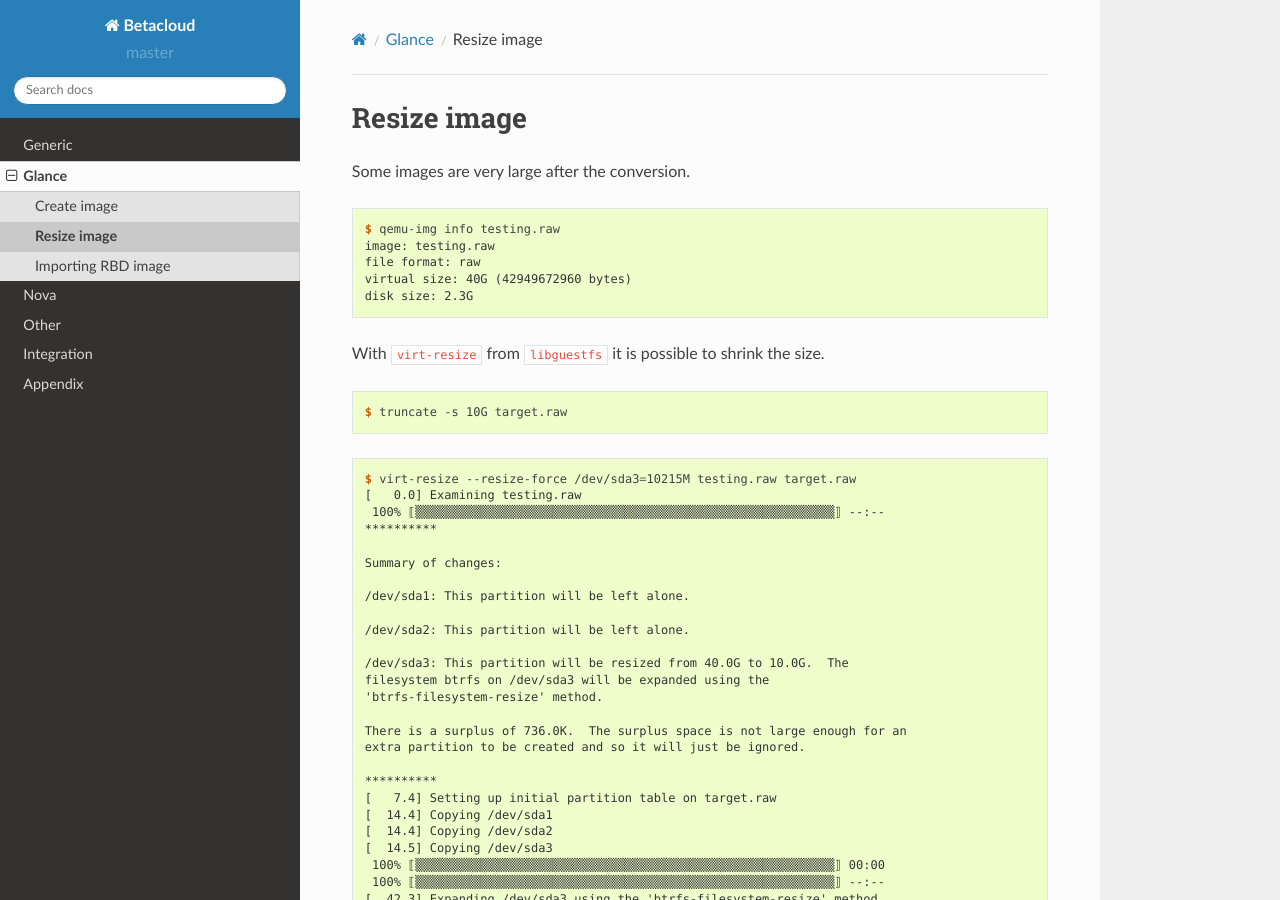
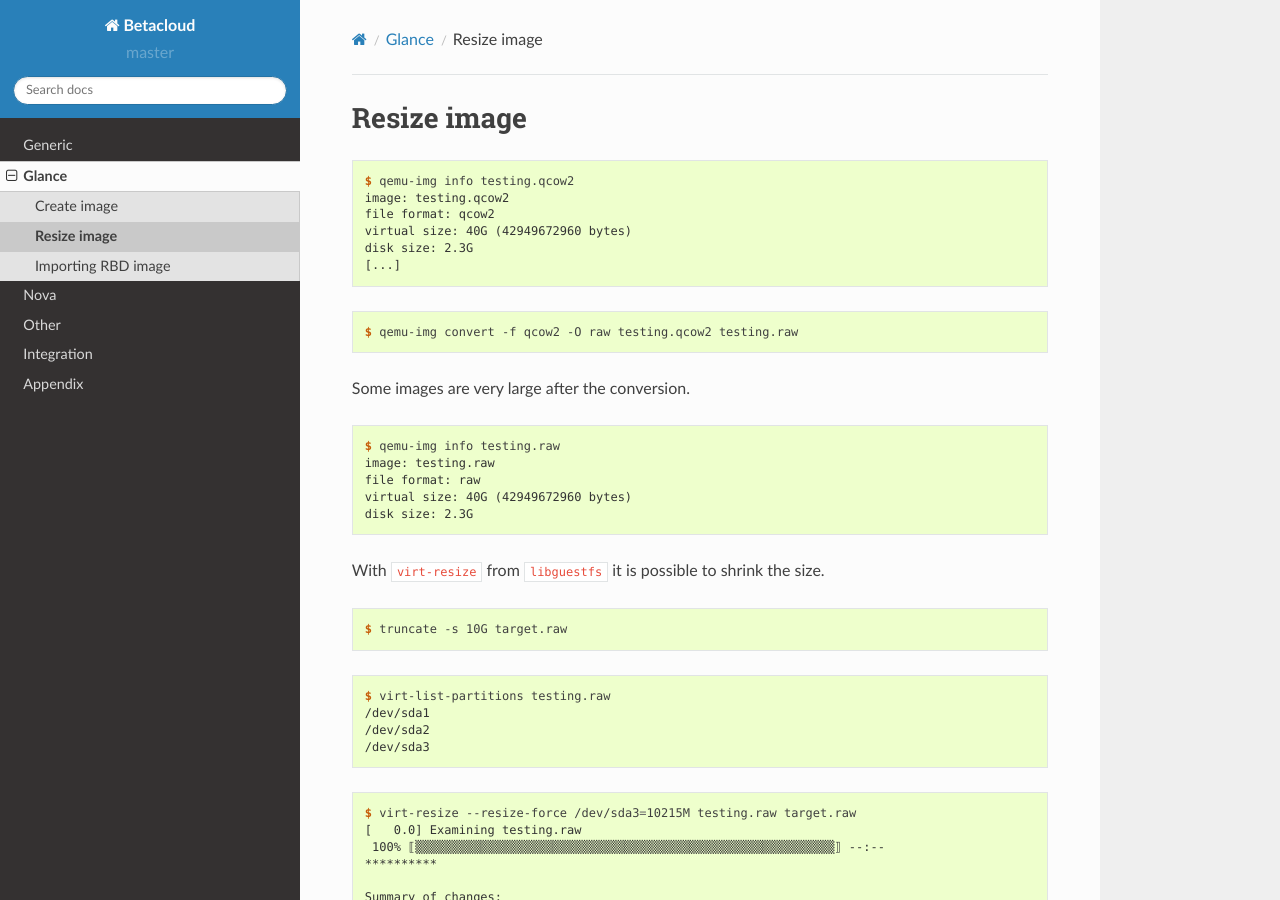
Before and after one commit to betacloud/documentation, a Sphinx documentation site: the page built from source/glance/resize-image.rst, in a window 1280 px wide and 900 px high. Built offline with Sphinx 7.4.7 and the Read the Docs theme 2.0.0, drawn with Linux system fonts in a browser that asks for light colours; pages that are not in the unit, such as notebooks, are missing from menus.

Commit message:
glance: add some more details to resize-image

```diff
--- a/source/glance/resize-image.rst
+++ b/source/glance/resize-image.rst
@@ -1,6 +1,19 @@
 ============
 Resize image
 ============
+
+.. code-block:: console
+
+   $ qemu-img info testing.qcow2
+   image: testing.qcow2
+   file format: qcow2
+   virtual size: 40G (42949672960 bytes)
+   disk size: 2.3G
+   [...]
+
+.. code-block:: console
+
+   $ qemu-img convert -f qcow2 -O raw testing.qcow2 testing.raw
 
 Some images are very large after the conversion.
 
@@ -17,6 +30,13 @@ With ``virt-resize`` from ``libguestfs`` it is possible to shrink the size.
 .. code-block:: console
 
    $ truncate -s 10G target.raw
+
+.. code-block:: console
+
+   $ virt-list-partitions testing.raw
+   /dev/sda1
+   /dev/sda2
+   /dev/sda3
 
 .. code-block:: console
 
```
